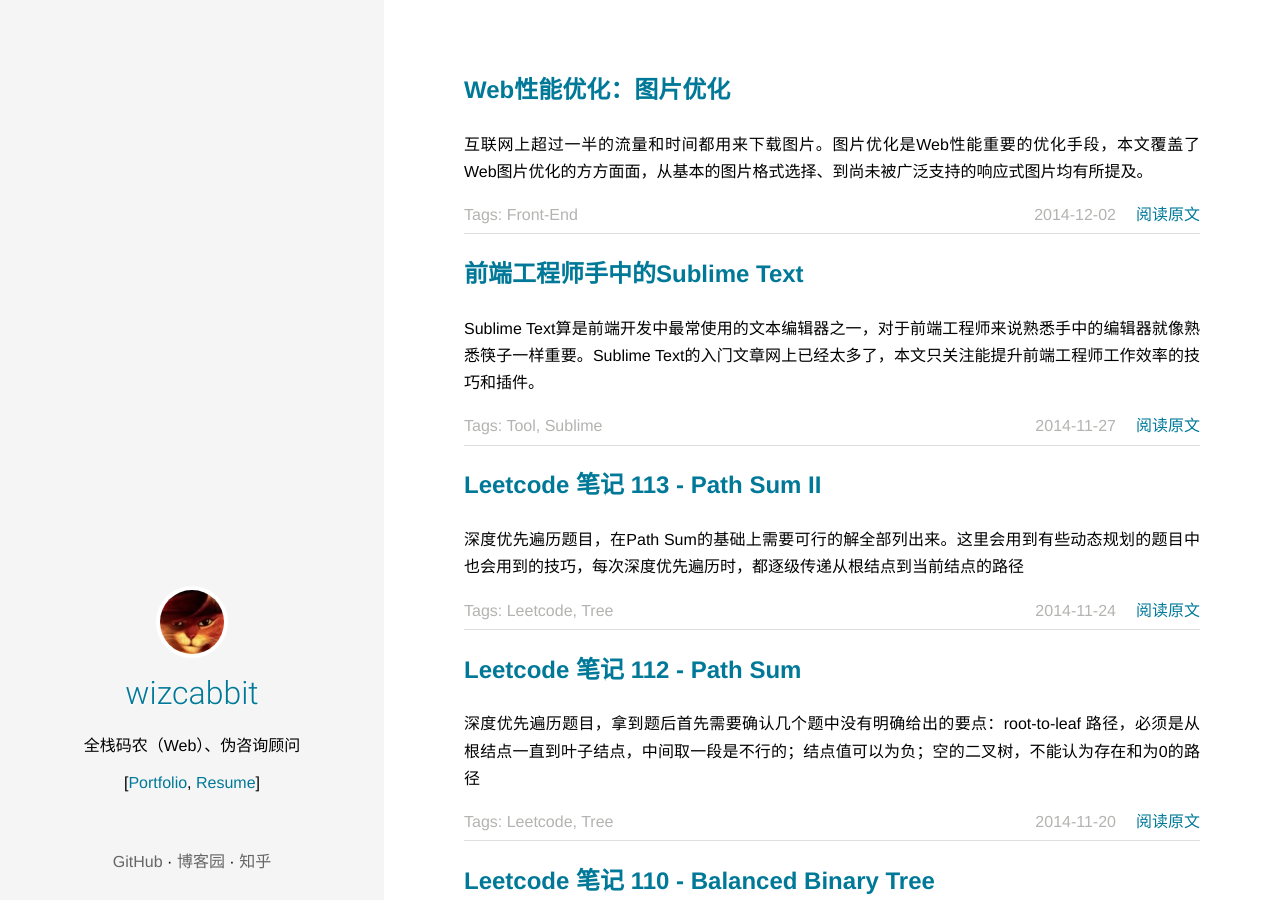
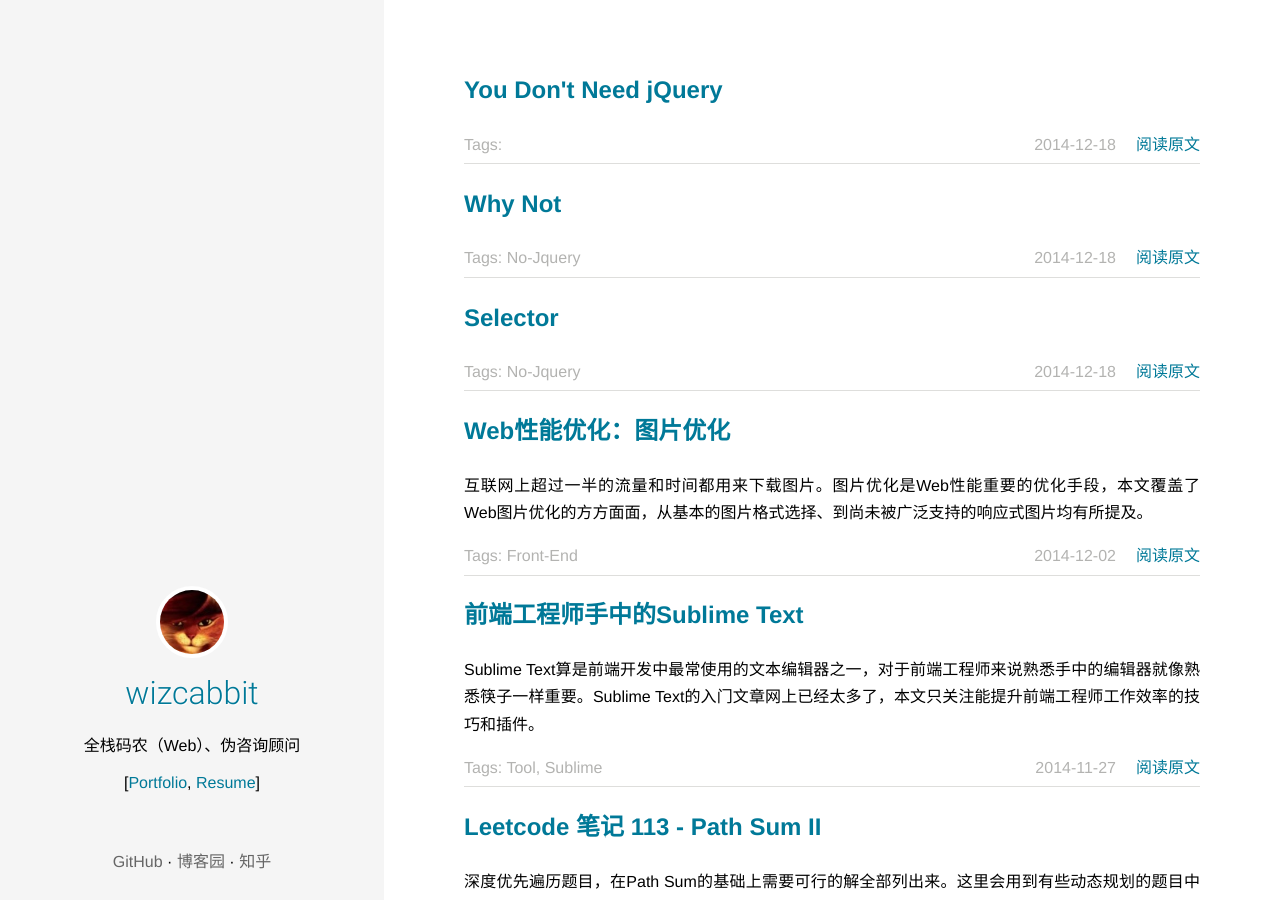
Before and after one commit to wizcabbit/blog.cabbit.me, a Jekyll site: the page built from index.html, in a window 1280 px wide and 900 px high. Built offline with Jekyll 4.4.1, drawn with Linux system fonts in a browser that asks for light colours; Markdown is read by kramdown in place of the engine named in the settings.

Commit message:
[blog.cabbit.me]Add no jquery page structure

```diff
--- a/_layouts/default.html
+++ b/_layouts/default.html
@@ -2,8 +2,9 @@
 <html lang="zh-CN">
 
 <head>
+  <meta charset="utf-8" />
+  <meta http-equiv='X-UA-Compatible' content='IE=edge'>
   <title>{% if page.title %}{{ page.title }}{% endif %} {{ site.title }}</title>
-  <meta charset="utf-8" />
   <meta name="author" content="wizcabbit">
   <meta name="keywords" content="wizcabbit,Wang Zhi Yong,blog,{% if page.keywords %}{{ page.keywords }}{% endif %}">
   <meta name="description" content="{% if page.description %}{{ page.description }}{% else %}WANG Zhi Yong，全栈码农（Web），伪咨询顾问。{% endif %}">
--- /dev/null
+++ b/_posts/you-dont-need-jquery/2014-12-18-selector.md
@@ -0,0 +1,11 @@
+---
+layout: "nojquery"
+title: Selector
+description:
+keywords:
+categories: no-jquery
+permalink: /you-dont-need-jquery/selector
+---
+
+<h2>Selector</h2>
+Comming soon.
--- /dev/null
+++ b/_posts/you-dont-need-jquery/2014-12-18-why-not.md
@@ -0,0 +1,11 @@
+---
+layout: "nojquery"
+title: Why Not
+description:
+keywords:
+categories: no-jquery
+permalink: /you-dont-need-jquery/why-not
+---
+
+<h2>Why Not</h2>
+Comming soon.
```
Also changed, not shown: _layouts/nojquery.html (added, +67 -0 lines), _posts/you-dont-need-jquery/2014-12-18-you-dont-need-jquery.html (added, +19 -0 lines), css/nojquery.css (added, +84 -0 lines).
